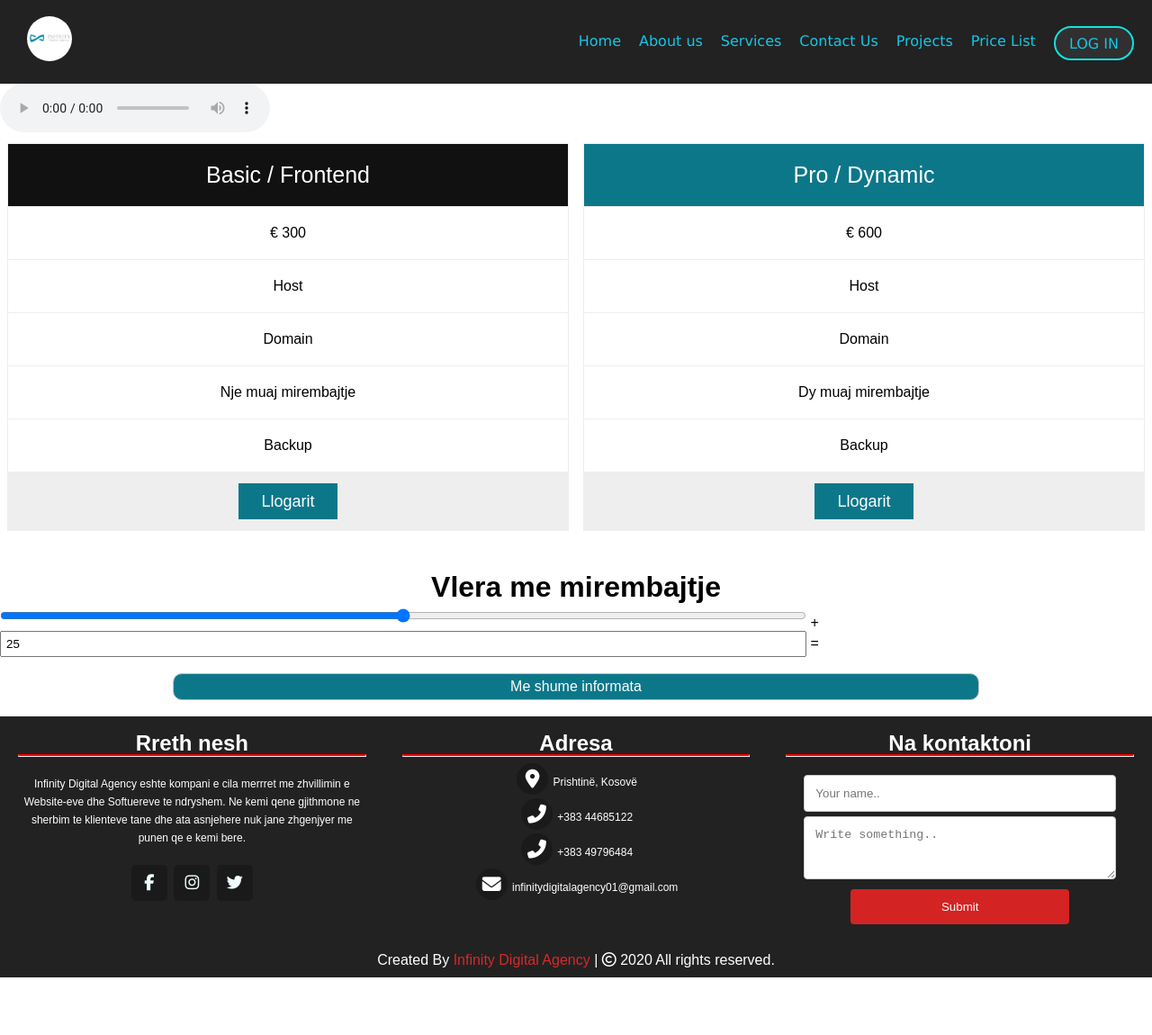
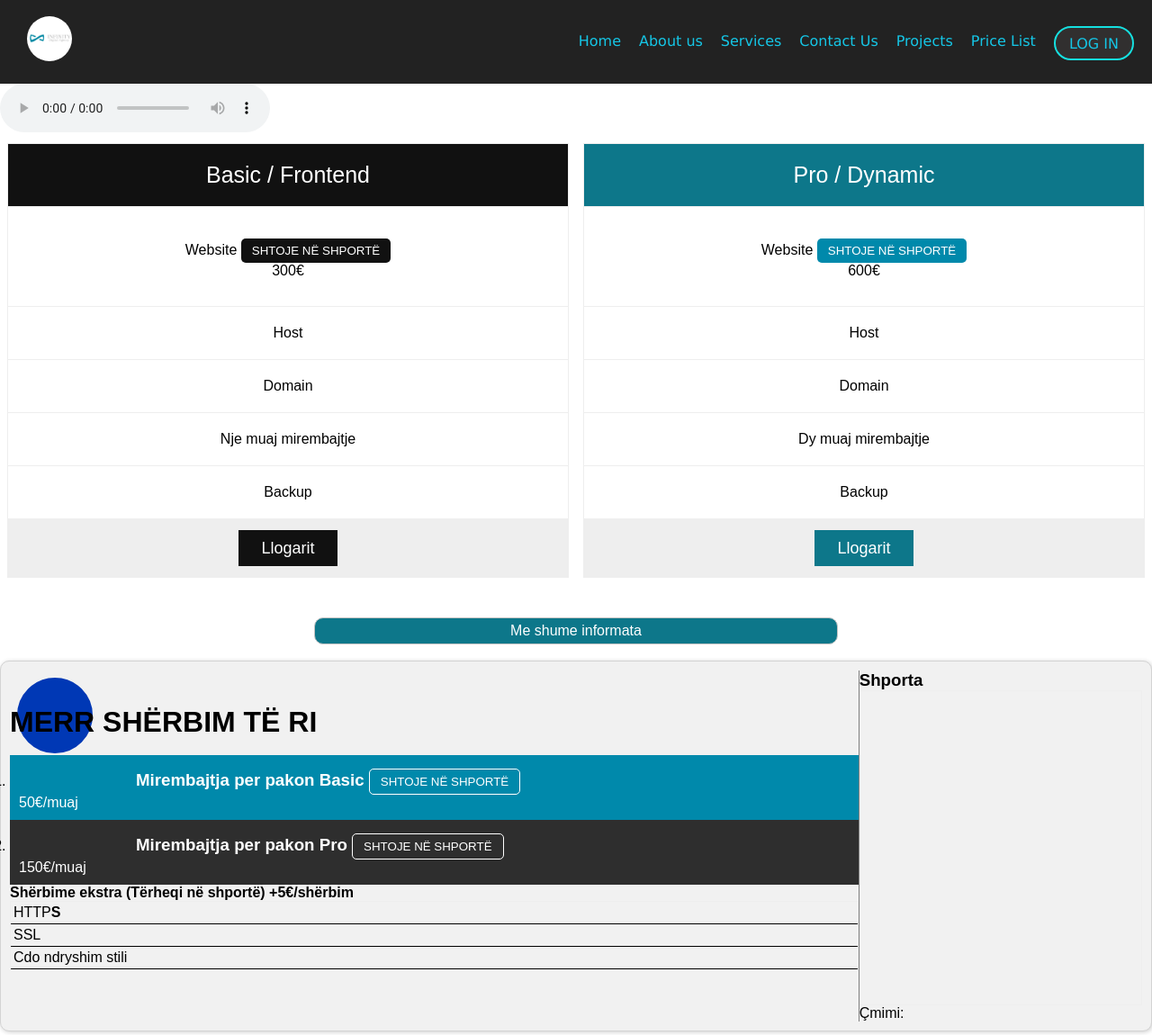
Before and after one commit to festimbraha/INT20_21_Gr22, a plain HTML site: page others.html in a window 1280 px wide. Shown: the part 2-1152 px from the top of the page at 90% size. Before the commit the page ends 1088 px from the top, so only its background shows below. Drawn offline with nearby package versions, Linux system fonts and the light colour scheme.

Commit message:
Shtimi i DragAndDrop, transicione, animacione, multiple columns

```diff
--- a/others.html
+++ b/others.html
@@ -16,6 +16,10 @@
     <script src="https://ajax.googleapis.com/ajax/libs/jquery/3.5.1/jquery.min.js"></script>
     <script src="calc.js"></script>
 <style>
+  .row{
+    display: flex;
+  align-items: stretch;
+  }
 .kol{
   display: flex;
   align-items: stretch;
@@ -81,17 +85,28 @@
   text-align: center;
   background-color:rgb(13, 119, 138);
   border: solid 1px #c3c3c3;
-  width: 70%;
+  width: 65%;
   margin: auto;
   border-radius: 10px;
   color: white;
   cursor: pointer;
 }
+#baba{
+  width: 70%;
+  transition: width 2s;
+  margin: auto;
+}
+#baba:hover{
+  width: 90%;
+}
 
 #panel {
   padding: 50px;
   display: none;
+  column-count: 2;
+  column-rule-width: 1px;
 }
+
 .contein{
             width: 350px;
             height: 350px;
@@ -123,6 +138,11 @@
 audio:focus {
     outline: none;
 }
+#extraServices  li {
+			border-bottom: 1px solid;
+			padding: 3px;
+			cursor: grab;
+		}
 </style>
 </head>
 <body>
@@ -153,25 +173,39 @@ audio:focus {
     });
   });
   </script>
-
 <div class="kol" style="position: relative;">
   <div style="flex-grow: 5;" class="columns">
     <ul class="price">
       <li class="header">Basic / Frontend</li>
-      <div ondrop="drop(event)" ondragover="allowDrop(event)"><li>€ 300</li></div>
+      <!--   <div style="height: auto; padding:10px; background: #0089ab;; color: white;">
+            <h3 class="text-white" style="margin-left: 10px; display: inline-block;margin-left: 130px;"><span>Mirembajtja</span>
+              <button style="cursor: pointer;" class="btn btn-orange" onclick="addToCart(this);">Shtoje në shportë</button>
+            </h3>
+            <p>50€/muaj</p>
+          </div>  -->
+      <li> <div style="height: auto; padding:10px; background: white;; color: black;">
+            <p class="text-white" style="margin-left: 10px; display: inline-block;margin:auto; font: 12px;"><span>Website</span>
+              <button style="cursor: pointer; color: white;background-color: #111;" class="button" onclick="addToCart(this);">Shtoje në shportë</button>
+            </p>
+            <p>300€</p>
+          </div></li>
       <li>Host</li>
       <li>Domain</li>
       <li>Nje muaj mirembajtje</li>
       <li>Backup</li>
-      <li class="grey"><a onclick="myFunction()" class="button12">Llogarit</a></li>
+      <li class="grey"><a onclick="myFunction()" class="button12" style="background-color: #111;">Llogarit</a></li>
     </ul>
   </div>
 
   <div style="flex-grow: 5;" class="columns">
     <ul class="price">
       <li class="header" style="background-color:rgb(13, 119, 138)">Pro / Dynamic</li>
-      <div ondrop="drop(event)" ondragover="allowDrop(event)"><li>€ 600</li></div>
-      <li>Host</li>
+      <li> <div style="height: auto; padding:10px; background: white;; color: black;">
+        <p class="text-white" style="margin-left: 10px; display: inline-block;margin:auto; font: 12px;"><span>Website</span>
+          <button style="cursor: pointer; color: white;background-color: #0089ab;" class="button" onclick="addToCart(this);">Shtoje në shportë</button>
+        </p>
+        <p>600€</p>
+      </div></li>      <li>Host</li>
       <li>Domain</li>
       <li>Dy muaj mirembajtje</li>
       <li>Backup</li>
@@ -182,29 +216,21 @@ audio:focus {
 <br>
 
 <div class="contein" id="MyDiv" style="display: none;">
-  <h1>Kalkulatori</h1>
-  <p style="color: red; font-size: 12px; margin-left: -25px;"><b>*Mundesh me i vendos vlerat me zvarritje(Drag&Drop)</b></p><br>
-  <p>Cmimi: <br> <input id="cmimi" type="number" onchange="llogarite()" oninput="myFunction1()"> €</p><br>
+  <h1>Kalkulatori</h1><br>
+  <p>Cmimi: <br> <input id="cmimi" type="number" onchange="llogarite()" oninput="myFunction1()" ondrop="drop(event)" ondragover="allowDrop(event)"> €</p><br>
           <p style="color:red; font-size: 12px; margin-top: -15px;" id="p01"></p>
   <p>Mirembajtja: <br> <input id="miremb" type="number" onchange="llogarite()"> €</p><br>
   <p>Zbritja: <br> <input id="zbritja" value="5" type="number" onchange="llogarite()"> %</p>
   <h2 id="pagesa"></h2>
 </div>
 <script src="calc.js"></script>
-<br>
-
-<h1 style="text-align:center">Vlera me mirembajtje</h1>
-
-<form oninput="x.value=parseInt(a.value)+parseInt(b.value)">
-<input type="range" id="a" value="50" size="20" style="margin-left:20p;">
-+<input type="number" id="b" value="25">
-=<output name="x" for="a b"></output>
-</form>
 
 <br>
 
 
 <script>
+  var cmimi10 = 0;
+
   function allowDrop(ev) {
     ev.preventDefault();
   }
@@ -214,18 +240,85 @@ audio:focus {
   }
 
   function drop(ev) {
-    ev.preventDefault();
-    var data = ev.dataTransfer.getData("text");
-    ev.target.appendChild(document.getElementById(data));
-  }
+  ev.preventDefault();
+  var data = ev.dataTransfer.getData("text");
+  ev.target.appendChild(document.getElementById(data));
+  cmimi10 += 5;
+  $("#cmimi10").text(cmimi10);
+}
+function addToCart(i){
+	$("#shportaElements").append("<p>" +  $(i).prev().text() + "</p>");
+	console.log($(i).parent().next().text());
+	cmimi10 = cmimi10 + parseFloat($(i).parent().next().text());
+	if(!Number.isNaN(cmimi10))
+		$("#cmimi10").text(cmimi10.toString());
+}
   </script>
-
+<div id="baba">
 <div id="flip">Me shume informata</div>
 <div id="panel">Cmimet e mesiperme jane te diskutushme, varesisht nga permbajtja e website-s qe ju doni. Mirembajtja per pakon "BASIC" kushton
                 50€, ndersa per pakon "PRO" kushton 150€. <br>Klientet tane gjithmone jane ndare shume te kenaqur me ne. Behu edhe ti nje nga ata.
                 Nese na keni follow ne rrjetet sociale do keni zbritje 5%. <br> <br>Cka po pret?!
 </div>
+</div>
 <br>
+
+
+<div class="papa" style="background: #f1f1f1; border: 1px solid lightgrey; margin-bottom: 50px; border-radius: 10px; padding: 10px; box-shadow: 1px 1px 5px #cecece;">
+  <div class="row">
+    <div class="col75" style="border-right: 1px solid grey; height: auto; flex-grow: 6;">
+      <svg width="100" height="100" style="margin-bottom: -65px; z-index: -1;">
+        <circle cx="50" cy="50" r="40" stroke="#0038b5" stroke-width="4" fill="#0038b5" />
+      </svg>
+      <h1>MERR SH&Euml;RBIM TË RI</h1><br>
+      <ol>
+        <li>
+          <div style="height: auto; padding:10px; background: #0089ab;; color: white;">
+            <h3 class="text-white" style="margin-left: 10px; display: inline-block;margin-left: 130px;"><span>Mirembajtja per pakon Basic </span>
+              <button style="cursor: pointer; background-color:#0089ab; border: 1px solid; outline: 0px;" class="button" onclick="addToCart(this);">Shtoje në shportë</button>
+            </h3>
+            <p>50€/muaj</p>
+          </div>
+        </li>
+        <li>
+          <div style="height: auto; padding:10px; background: #2e2e2e; color: white">
+            <h3 class="text-white" style="margin-left: 10px; display: inline-block;margin-left: 130px;"><span>Mirembajtja per pakon Pro</span>
+              <button style="cursor: pointer; background-color: #2e2e2e; border: 1px solid; outline: 0px;" class="button" onclick="addToCart(this);">Shtoje në shportë</button>
+            </h3>
+            <p>150€/muaj</p>
+        </div>
+        </li>
+      </ol>
+      <h4>Shërbime ekstra (Tërheqi në shportë) +5€/shërbim</h4>
+      <ul id="extraServices" style="border: 1px groove;">
+        <li>
+          <div ondrop="drop(event)" ondragover="allowDrop(event)">
+            <div draggable="true" ondragstart="drag(event)" id="extraElement1">HTTP<b>S</b></div>
+          </div>
+        </li>
+        <li>
+          <div ondrop="drop(event)" ondragover="allowDrop(event)">
+            <div draggable="true" ondragstart="drag(event)" id="extraElement2">SSL</div>
+          </div>
+        </li>
+        <li>
+          <div ondrop="drop(event)" ondragover="allowDrop(event)">
+            <div draggable="true" ondragstart="drag(event)" id="extraElement3">Cdo ndryshim stili</div>
+          </div>
+        </li>
+      </ul>
+    </div>
+    <div class="col25" style="flex-grow: 4;">
+      <div id="shporta" style="overflow-y: scroll;">
+        <h3>Shporta</h3>
+        <div id="shportaElements" style="border: 1px groove; min-height: 350px; height: auto;" ondrop="drop(event)" ondragover="allowDrop(event)"></div>
+      </div>
+      <label>&Ccedil;mimi: </label><output name="cmimi10" id="cmimi10"></output>
+    </div>
+  </div>
+</div>
+
+
                                                   <!--          FOOTER         -->
 <div class="footer">
   <div class="divv" style="flex-grow: 1; flex: 30%;">
@@ -285,6 +378,20 @@ audio:focus {
           </center>
   </div>
 
+  <script type="text/javascript">
+    $(document).ready(function() {
+      //Hover
+      $('.dropdown').parent().hover(
+        function() {
+          $('.dropdown').css('display','block');
+        }, function() {
+          $('.dropdown').css('display','none');
+        }
+      );
+      $("#shporta").css("height", $($(".container").children()[0]).height() - 150 + "px");
+    });
+
+    </script>
 
 </body>
 </html>
```
